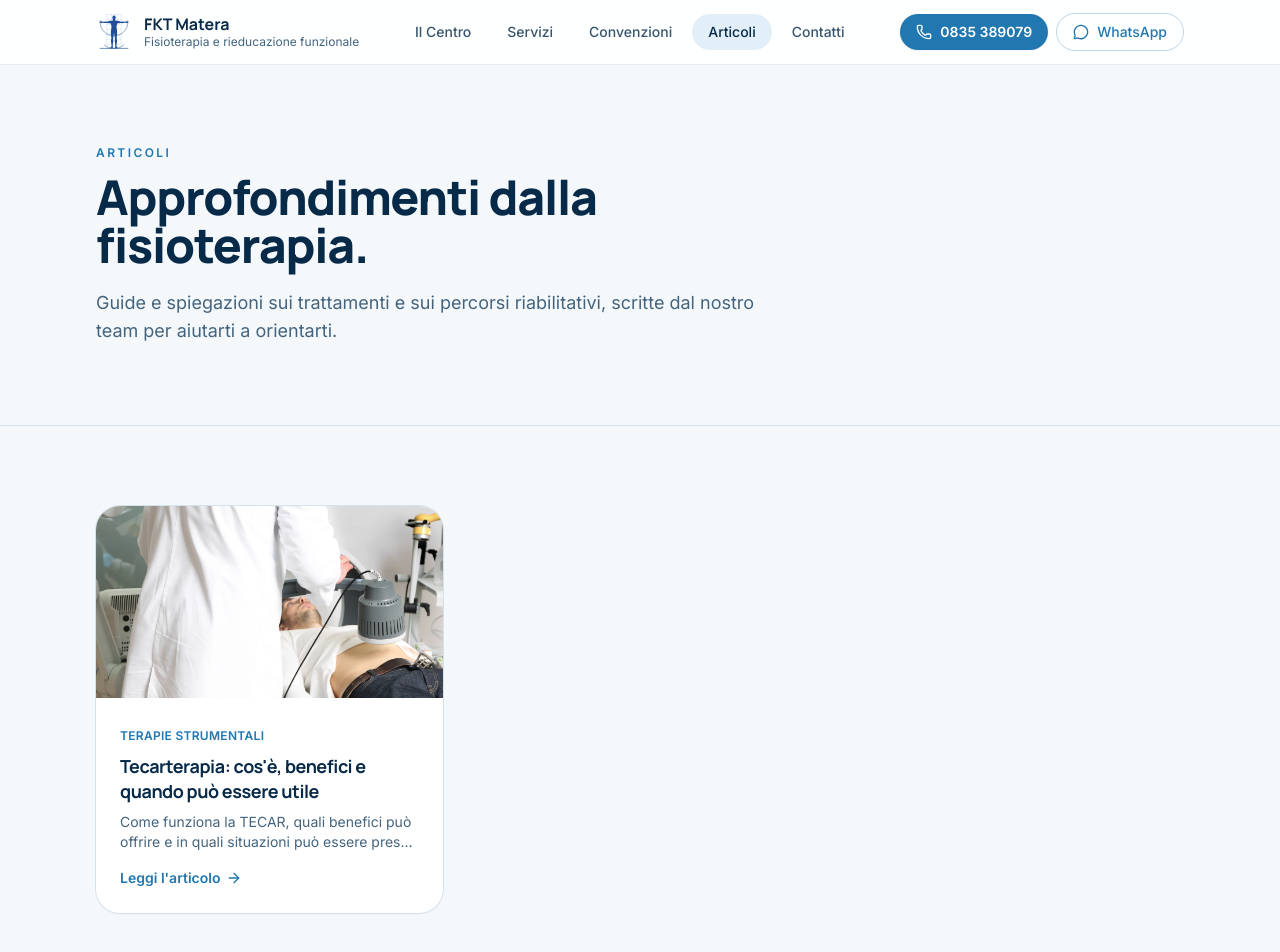
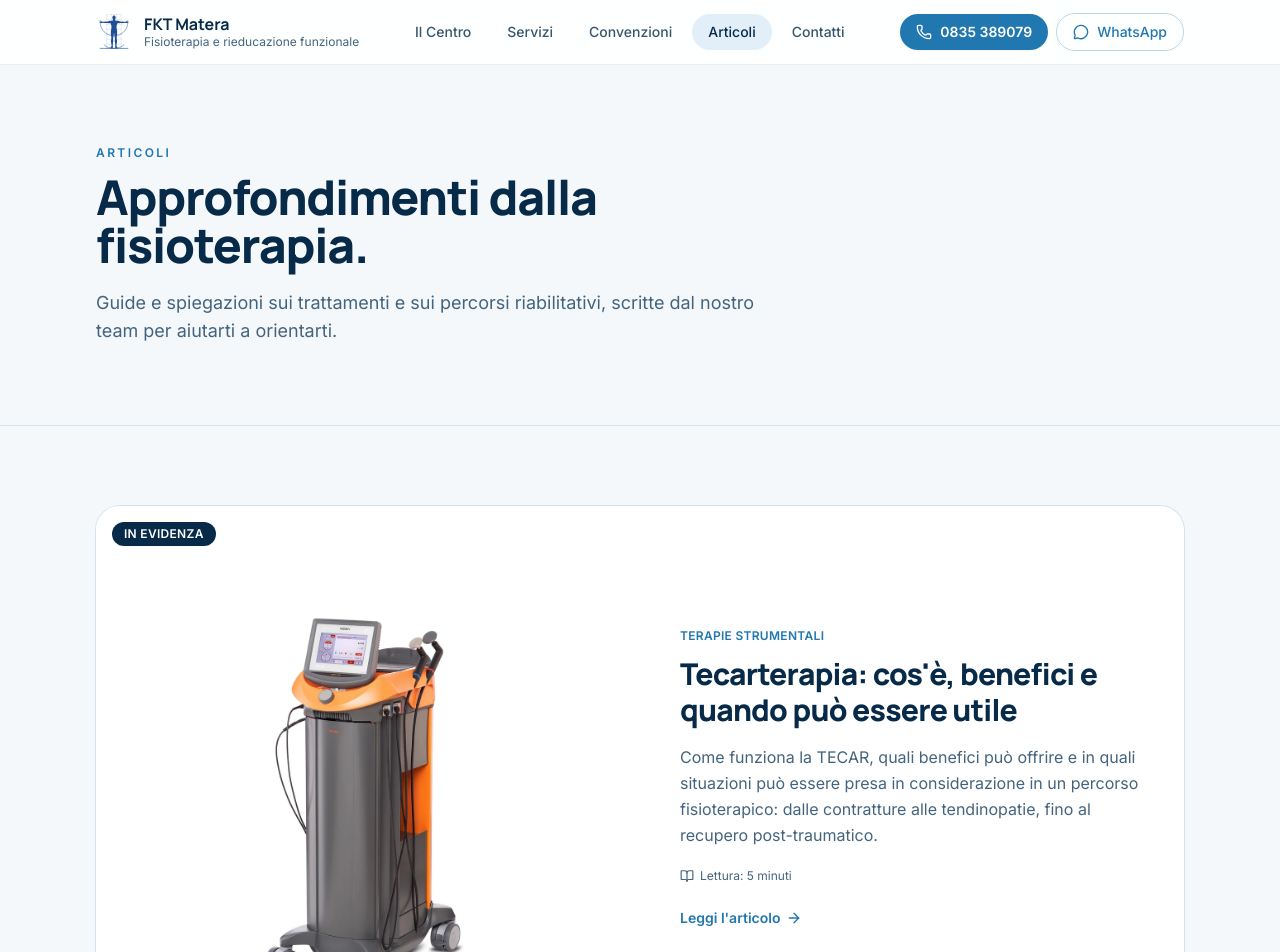
Before and after one commit to ricoo956729/Nuovosito, a React (Vite) app: page /#/articoli in a window 1280 px wide. Shown: the top 952 px of the page. Built offline with nearby package versions, Linux system fonts and the light colour scheme.

Commit message:
Sezione articoli: card in evidenza e immagine macchinario tecarterapia

```diff
--- a/src/pages/Articoli.tsx
+++ b/src/pages/Articoli.tsx
@@ -1,5 +1,5 @@
 import { Link } from "react-router";
-import { ArrowRight, Clock3 } from "lucide-react";
+import { ArrowRight, Clock3, BookOpen } from "lucide-react";
 import { Seo } from "@/components/Seo";
 
 export default function Articoli() {
@@ -10,6 +10,7 @@ export default function Articoli() {
         description="Approfondimenti su fisioterapia, terapie strumentali e riabilitazione a cura del centro FKT Matera."
       />
 
+      {/* Intestazione pagina */}
       <section className="bg-ghiaccio border-b border-border">
         <div className="container-fkt py-16 sm:py-20">
           <p className="text-xs font-semibold uppercase tracking-[0.2em] text-azzurro">Articoli</p>
@@ -23,37 +24,45 @@ export default function Articoli() {
         </div>
       </section>
 
+      {/* Articolo in evidenza */}
       <section className="container-fkt py-16 sm:py-20">
-        <div className="grid gap-6 sm:grid-cols-2 lg:grid-cols-3">
         <Link
           to="/articoli/tecarterapia-cos-e-benefici-quando-utile"
-            className="group overflow-hidden rounded-3xl bg-white shadow-sm ring-1 ring-border transition hover:shadow-xl hover:ring-[#2279b0]/40"
+          className="group grid overflow-hidden rounded-3xl bg-white shadow-sm ring-1 ring-border transition hover:shadow-xl hover:ring-azzurro/40 md:grid-cols-2"
         >
-            <div className="h-48 overflow-hidden">
+          <div className="relative overflow-hidden bg-white">
             <img
-                src="/assets/terapie-strumentali/diatermia-1.webp"
-                alt="Seduta di tecarterapia"
-                className="h-full w-full object-cover transition duration-500 group-hover:scale-105"
+              src="/assets/terapie-strumentali/tecarterapia-1.webp"
+              alt="Apparecchiatura per tecarterapia INDIBA in uso presso FKT Matera"
+              className="h-64 w-full object-contain p-6 transition duration-500 group-hover:scale-105 md:h-full"
               loading="lazy"
             />
+            <span className="absolute left-4 top-4 rounded-full bg-blu px-3 py-1 text-xs font-semibold uppercase tracking-wide text-white">
+              In evidenza
+            </span>
           </div>
-            <div className="p-6">
+          <div className="flex flex-col justify-center p-8 sm:p-10">
             <span className="text-xs font-semibold uppercase tracking-wide text-azzurro">
               Terapie strumentali
             </span>
-              <h2 className="mt-2 text-lg font-bold text-blu leading-snug">
+            <h2 className="mt-3 text-2xl sm:text-3xl font-extrabold text-blu leading-tight">
               Tecarterapia: cos'è, benefici e quando può essere utile
             </h2>
-              <p className="mt-2 text-sm text-muted-foreground line-clamp-2">
+            <p className="mt-4 text-muted-foreground leading-relaxed">
               Come funziona la TECAR, quali benefici può offrire e in quali situazioni può essere
-                presa in considerazione in un percorso fisioterapico.
+              presa in considerazione in un percorso fisioterapico: dalle contratture alle
+              tendinopatie, fino al recupero post-traumatico.
             </p>
-              <span className="mt-4 inline-flex items-center gap-1.5 text-sm font-semibold text-azzurro">
+            <div className="mt-5 flex items-center gap-4 text-xs text-muted-foreground">
+              <span className="inline-flex items-center gap-1.5">
+                <BookOpen className="h-3.5 w-3.5" /> Lettura: 5 minuti
+              </span>
+            </div>
+            <span className="mt-6 inline-flex items-center gap-1.5 text-sm font-semibold text-azzurro">
               Leggi l'articolo <ArrowRight className="h-4 w-4 transition group-hover:translate-x-1" />
             </span>
           </div>
         </Link>
-        </div>
 
         <div className="mt-10 flex items-center gap-3 rounded-2xl bg-ghiaccio p-6 text-sm text-muted-foreground">
           <Clock3 className="h-5 w-5 shrink-0 text-azzurro" />
--- a/src/pages/ArticoloTecarterapia.tsx
+++ b/src/pages/ArticoloTecarterapia.tsx
@@ -41,12 +41,15 @@ export default function ArticoloTecarterapia() {
           funzionale.
         </p>
 
-        <figure className="mt-8 overflow-hidden rounded-3xl shadow-lg ring-1 ring-border">
+        <figure className="mt-8 overflow-hidden rounded-3xl bg-white shadow-lg ring-1 ring-border">
           <img
-            src="/assets/terapie-strumentali/diatermia-1.webp"
-            alt="Seduta di tecarterapia presso FKT Matera"
-            className="w-full object-cover"
+            src="/assets/terapie-strumentali/tecarterapia-1.webp"
+            alt="Apparecchiatura per tecarterapia in uso presso FKT Matera"
+            className="h-72 w-full object-contain p-6 sm:h-96"
           />
+          <figcaption className="border-t border-border px-6 py-3 text-xs text-muted-foreground">
+            L'apparecchiatura per tecarterapia utilizzata presso il centro FKT Matera.
+          </figcaption>
         </figure>
 
         <H2>Cos'è la tecarterapia</H2>
```
Lines whose indentation alone changed are shown as unchanged.
